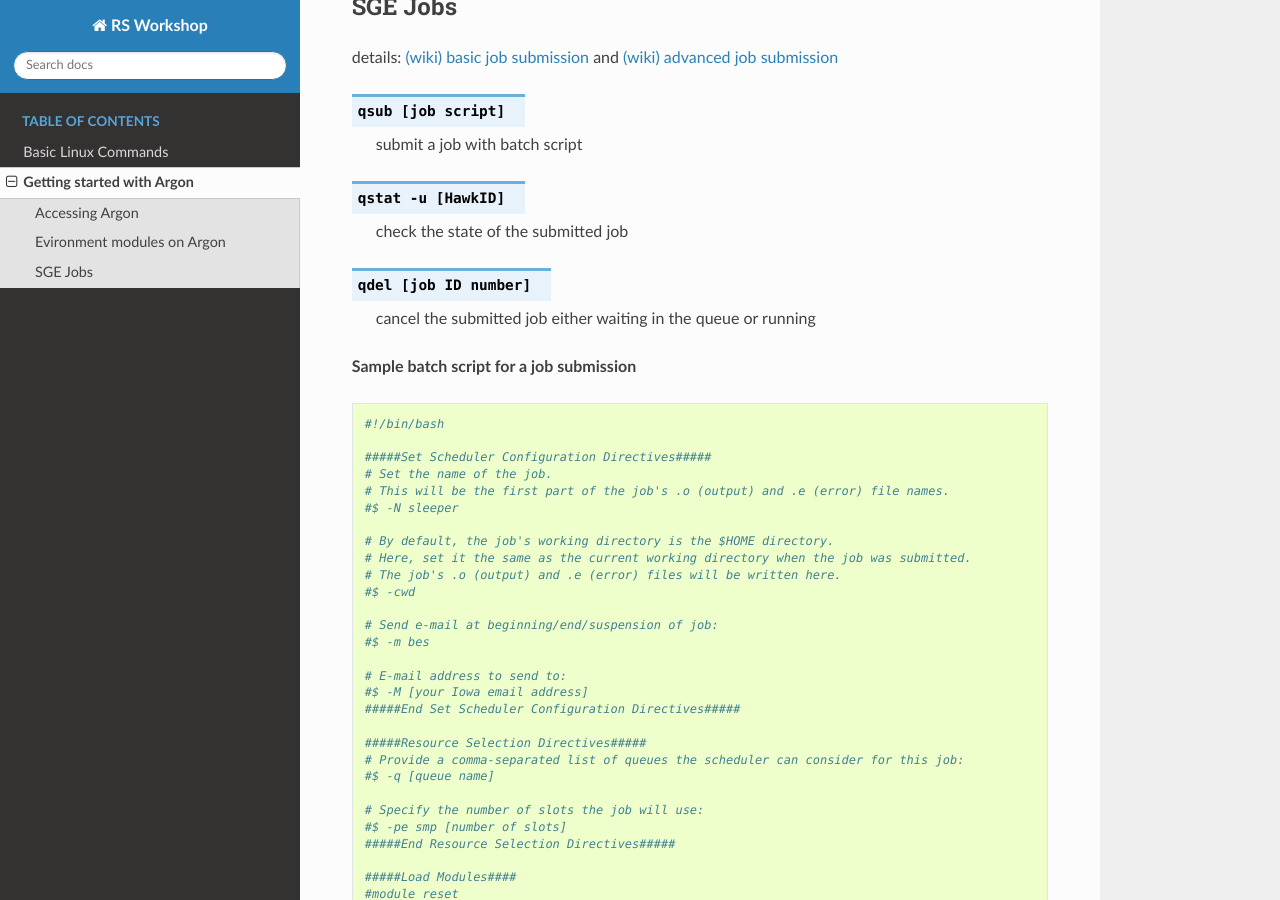
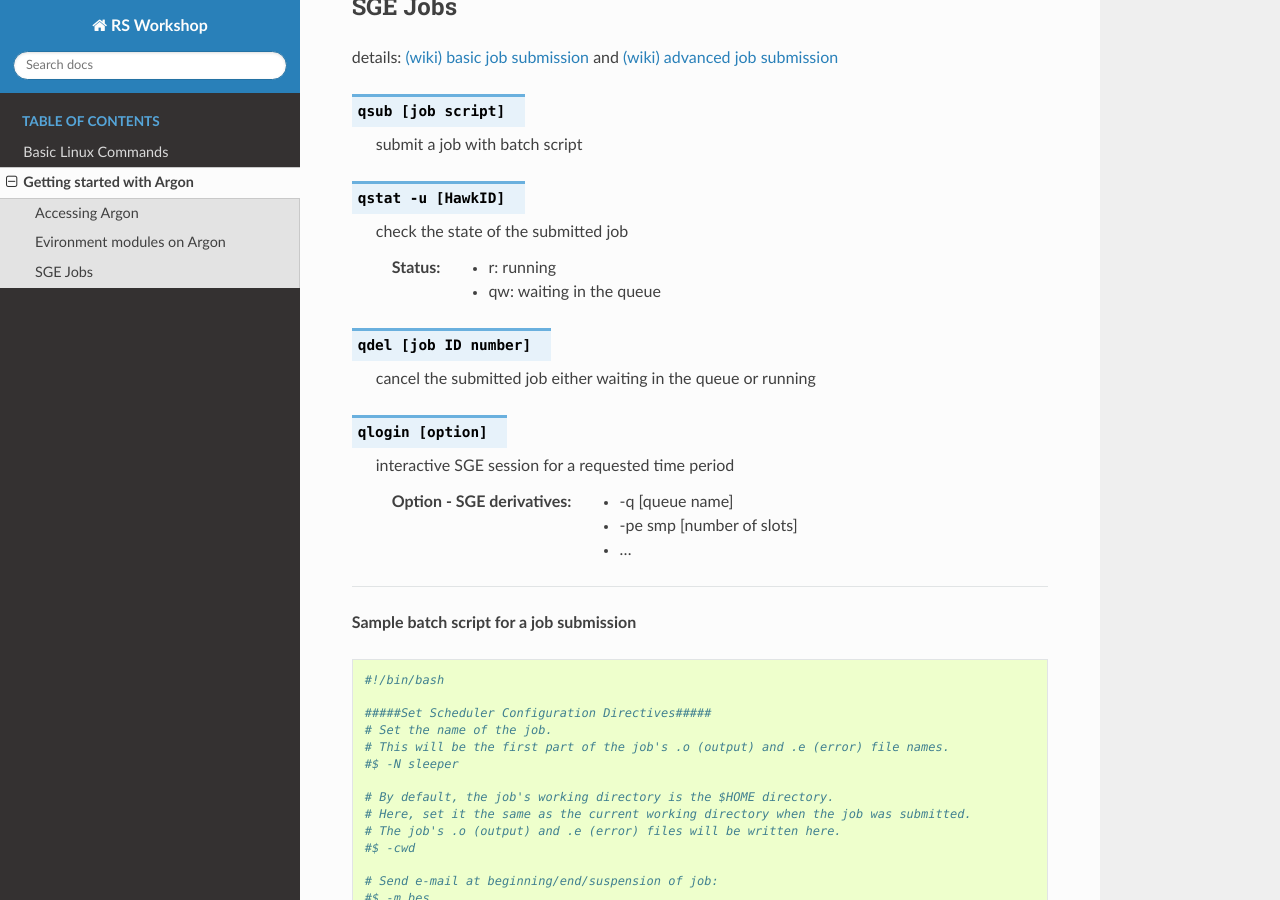
Before and after one commit to astrodoo/RS_Workshop, a Sphinx documentation site: the page built from source/start_argon.rst, in a window 1280 px wide and 900 px high, scrolled down 1449 px. Built offline with Sphinx 7.4.7 and the Read the Docs theme 3.1.0, drawn with Linux system fonts in a browser that asks for light colours.

Commit message:
argon page: minor update

```diff
--- a/source/start_argon.rst
+++ b/source/start_argon.rst
@@ -80,14 +80,27 @@ details: `(wiki) basic job submission <https://uiowa.atlassian.net/wiki/spaces/h
 
    check the state of the submitted job
 
+   :status: * r:   running
+            * qw:  waiting in the queue
+
 .. option:: qdel [job ID number]
 
    cancel the submitted job either waiting in the queue or running
 
+.. option:: qlogin [option]
+
+   interactive SGE session for a requested time period
+
+   :option -  SGE derivatives: * -q [queue name]
+                               * -pe smp [number of slots]
+                               * ...
+
+----
 
 **Sample batch script for a job submission**
 
 .. code-block:: bash
+   :name: sample_job_script
 
    #!/bin/bash
 
@@ -134,3 +147,4 @@ details: `(wiki) basic job submission <https://uiowa.atlassian.net/wiki/spaces/h
    # Print the end date of the job before exiting:
    echo "Job ended: $(date)"
    #####End Compute Work#####
+..
```
